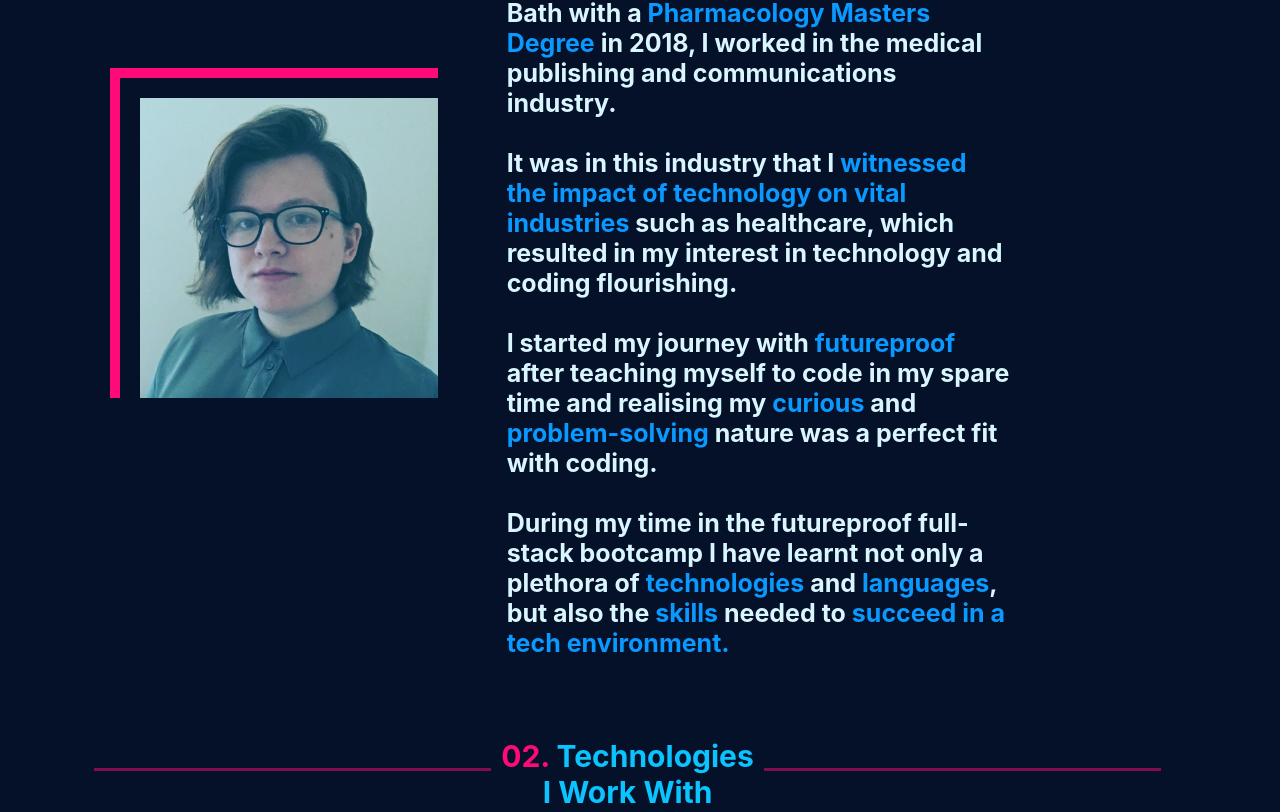
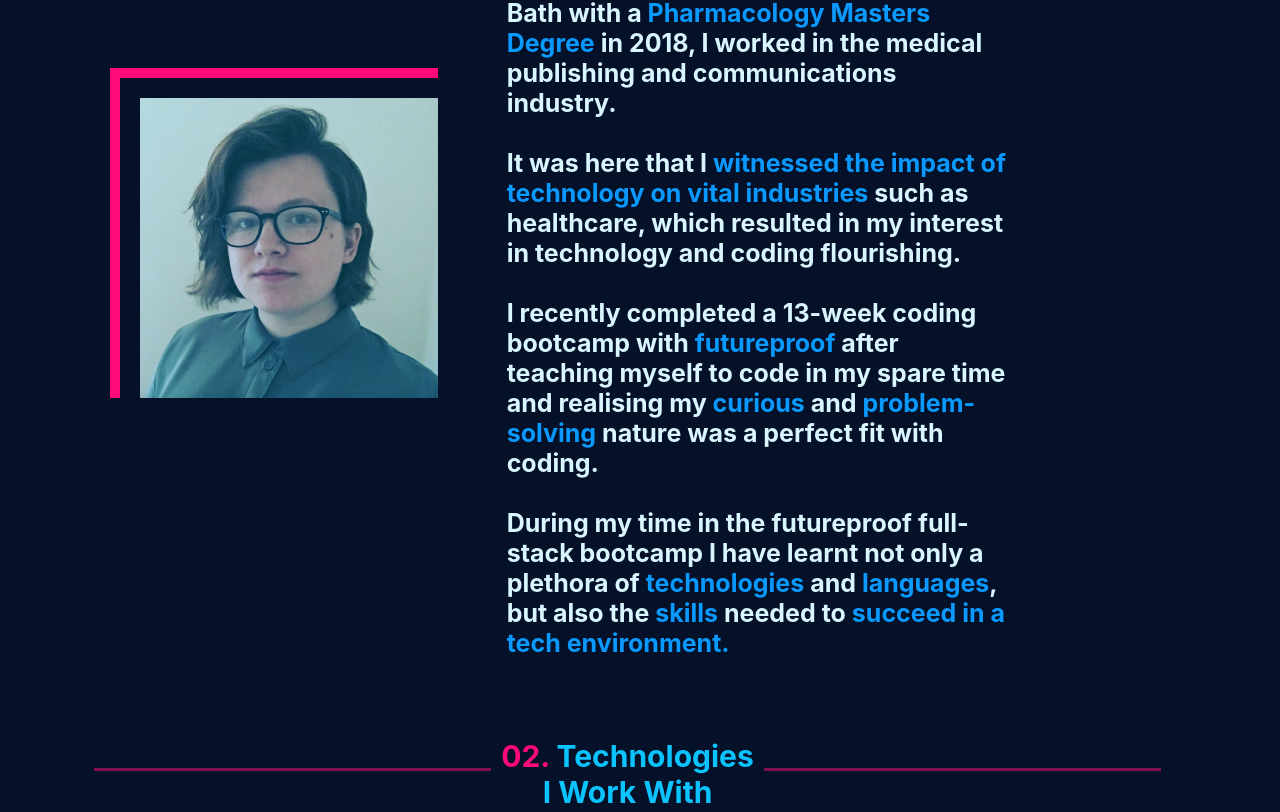
Before and after one commit to LaylaSouthcombe/Portfolio, a React (Create React App) app: page / in a window 1280 px wide. Shown: the part 1008-1820 px from the top of the page. Built offline with nearby package versions, Linux system fonts and the light colour scheme.

Commit message:
update projects

```diff
--- a/src/App.js
+++ b/src/App.js
@@ -57,13 +57,8 @@ function App() {
       </header>
       <div className="sideLine"></div>
       <div className="main" style={{filter: bodyBlur}}>
-        <div className="intro wrapper"
-        //The code below is for a feature that is 4 pink squares that follow the cursor in the introwrapper section
-        //Unfortunately due to the viewport futureproof uses to attach our portfolios to our profile on the cohorts page, the squares cqnnot match to where the cursor is
-
-        >
+        <div className="intro wrapper">
           <div className="mouseSquares"
-
           onMouseEnter={showMouseSquares}
           onMouseMove={changeLogoSquarePositions}
           onMouseLeave={hideMouseSquares}
@@ -81,13 +76,6 @@ function App() {
           <div className="memoji">
             <img id="memoji" src={memoji} alt="Layla Southcombe Memoji" />
           </div>
-          {/* <ul class='circles'>
-            <li></li>
-            <li></li>
-            <li></li>
-            <li></li>
-            <li></li>
-          </ul> */}
         </div>
         <About id="about"/>
         <Skills id="skills"/>
--- a/src/pages/About/index.js
+++ b/src/pages/About/index.js
@@ -14,8 +14,8 @@ const About = () => {
             <div className="aboutInfo wrapper">
                 <div className="aboutText">
                     <p>After graduating from the University of Bath with a <span className="bold">Pharmacology Masters Degree</span> in 2018, I worked in the medical publishing and communications industry.</p>
-                    <p>It was in this industry that I <span className="bold">witnessed the impact of technology on vital industries</span> such as healthcare, which resulted in my interest in technology and coding flourishing.</p>
-                    <p>I started my journey with <span className="bold">futureproof</span> after teaching myself to code in my spare time and realising my <span className="bold">curious</span> and <span className="bold">problem-solving</span> nature was a perfect fit with coding.</p>
+                    <p>It was here that I <span className="bold">witnessed the impact of technology on vital industries</span> such as healthcare, which resulted in my interest in technology and coding flourishing.</p>
+                    <p>I recently completed a 13-week coding bootcamp with <span className="bold">futureproof</span> after teaching myself to code in my spare time and realising my <span className="bold">curious</span> and <span className="bold">problem-solving</span> nature was a perfect fit with coding.</p>
                     <p>During my time in the futureproof full-stack bootcamp I have learnt not only a plethora of <span className="bold">technologies</span> and <span className="bold">languages</span>, but also the <span className="bold">skills</span> needed to <span className="bold">succeed in a tech environment.</span></p>
                 </div>
                 <div className="aboutImgDiv">
--- a/src/pages/Projects/index.js
+++ b/src/pages/Projects/index.js
@@ -1,18 +1,15 @@
 import React from 'react'
 import { Project } from '../../components'
 
-import OpenUpImage from '../../images/openUp.png'
+import sooki from '../../images/sooki.png'
 import dumbfounded from '../../images/dumbfounded.png'
 import atomicaddicts from '../../images/atomicaddicts.png'
 
 const Projects = () => {
     const projects = [
         { id: 1, appType: "Trivia Game", projectName: "Dumbfounded", summary: "Test your knowledge with this fun trivia game! Play multiplayer either locally or online, or single player to try get a  highscore", technologies: ["HTML", "CSS",  "React", "Redux", "axios", "JavaScript", "Jest", "Socket.io", "PostgreSQL"], github: [{ linkFor: "Backend", link: "https://github.com/Gioele-M/lap3_quiz_project_server"}, { linkFor: "Frontend", link: "https://github.com/Gioele-M/lap3_quiz_project_client"}], deploy: "https://dumbfounded.netlify.app/", img: dumbfounded},
-        { id: 2, appType: "Habit Tracker", projectName: "Atomic Addicts", summary: "This app is for tracking and managing habits, with five key habits to choose from: sleeping, exercise, water intake, smoking, and savings", technologies: ["HTML", "CSS", "JavaScript", "Jest","Node.js", "Express", "PostgreSQL", "Bcrypt", "JSON Web Token", "Docker"], github: [{ linkFor: "Backend + Frontend", link: "https://github.com/LaylaSouthcombe/lap2project"}], deploy: "https://atomic-addicts.netlify.app/", img: atomicaddicts},
-        { id: 3, appType: "Anonymous Post Site", projectName: "OpenUp", summary: "A place to OpenUp to and reach out to other people to gain perspective and find solutions to issues that are troubling you", technologies: ["HTML", "CSS", "Bootstrap", "JavaScript", "Node.js", "Express", "Heroku"], github: [{ linkFor: "Backend", link: "https://github.com/alihamedali96/OpenUpServer"}, { linkFor: "Frontend", link: "https://github.com/alihamedali96/OpenUpClient"}], deploy: "https://openup-fp.netlify.app/", img: OpenUpImage},
-        // { appType: "Anonymous Post Site", projectName: "Yay or Nay", summary: "A place to facilitate discussion on topics of the anonymous posters choice.", technologies: ["HTML", "CSS"], github: "", deploy: "", img: ""},
-        // { appType: "Habit Tracker", projectName: "Indee", summary: "A habit tracker designed for people with learning difficulties to help them live as independently as possible.", technologies: ["HTML", "CSS"], github: "", deploy: "", img: ""},
-        // { appType: "Project 3", projectName: "Project name", summary: "Summary Summary Summary Summary Summary Summary Summary Summary Summary", technologies: ["HTML", "CSS"], github: [{ linkFor: "Backend", link: "https://github.com/alihamedali96/OpenUpServer"}, { linkFor: "Frontend", link: "https://github.com/alihamedali96/OpenUpClient"}], deploy: "", img: ""}
+        { id: 2, appType: "Habit Tracker", projectName: "Atomic Addicts", summary: "This app is for tracking and managing habits, with five key habits to choose from: sleeping, exercise, water intake, smoking, and savings", technologies: ["HTML", "CSS", "JavaScript", "Jest", "Node.js", "Express", "PostgreSQL", "Bcrypt", "JSON Web Token", "Docker"], github: [{ linkFor: "Backend + Frontend", link: "https://github.com/LaylaSouthcombe/lap2project"}], deploy: "https://atomic-addicts.netlify.app/", img: atomicaddicts},
+        { id: 3, appType: "Meal Planner Site", projectName: "Sooki", summary: "A site to generate a random meal plan that takes in your dietary requirements and budget, and can generate a shopping list for you (mobile first)", technologies: ["HTML", "CSS",  "React", "Redux", "axios", "JavaScript", "Jest", "Python", "PyMongo", "Django", "pytest", "PostgreSQL", "Bcrypt"], github: [{ linkFor: "Backend", link: "https://github.com/LaylaSouthcombe/meal_planner_backend"}, { linkFor: "Frontend", link: "https://github.com/LaylaSouthcombe/meal_planner_frontend"}], deploy: "https://digerati-meal-planner.netlify.app/", img: sooki}
     ]
     return(
         <div className="sectionDiv" id="projects">
```
Also changed, not shown: src/images/sooki.png (added).
